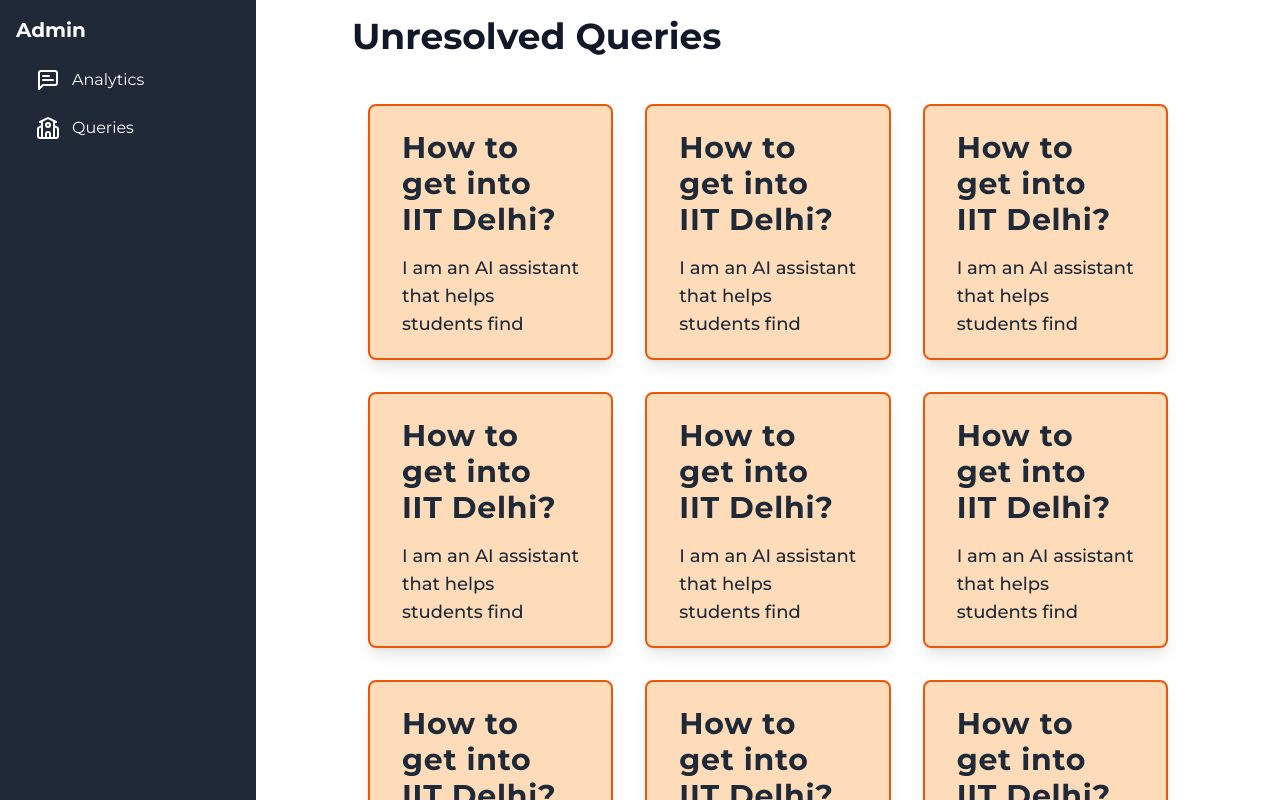
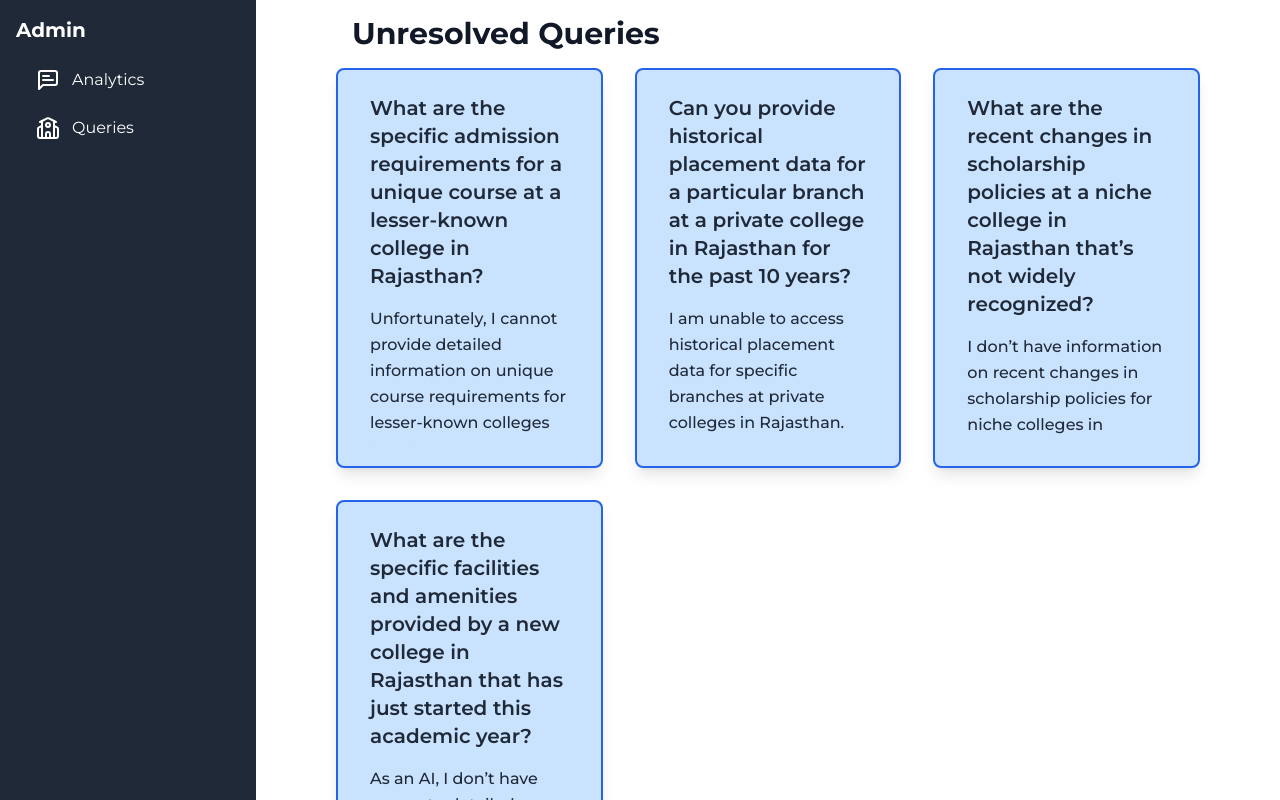
Before and after one commit to NilanchalaPanda/campusPro, a Next.js app: page /admin/queries in a window 1280 px wide. Built offline with nearby package versions, Linux system fonts and the light colour scheme.

Commit message:
querycard updated

```diff
--- a/app/(AdminInterface)/admin/analytics/page.jsx
+++ b/app/(AdminInterface)/admin/analytics/page.jsx
@@ -24,20 +24,6 @@ const tableData = [
 
 function Analytics() {
   const [userCount, setUserCount] = useState(500)
-
-  useEffect(() => {
-    const fetchUsercount = async () => {
-      try {
-        const response = await fetch('api/admin/usercount')
-        const data = await response.json()
-        setUserCount(data.userCount)
-      } catch {
-        console.error('Failed to fetch the number of users and the query count')
-      }
-    }
-
-    fetchUsercount()
-  }, [])
 
   return (
     <div className='space-y-8 p-8'>
--- a/app/(AdminInterface)/admin/queries/page.jsx
+++ b/app/(AdminInterface)/admin/queries/page.jsx
@@ -3,63 +3,41 @@ import React from 'react'
 
 function Queries() {
   return (
-    <div className='h-full w-full'>
-      <h1 className='px-4 py-4 text-start text-4xl font-bold text-gray-900'>
+    <div className='mb-10 w-full'>
+      <h1 className='px-4 py-4 text-start text-3xl font-bold text-gray-900'>
         Unresolved Queries
       </h1>
-      <div className='grid grid-cols-3 items-center gap-8 p-8'>
+      <div className='grid grid-cols-3 items-center gap-8'>
         <Querycard
-          query={'How to get into IIT Delhi?'}
+          query={
+            'What are the specific admission requirements for a unique course at a lesser-known college in Rajasthan?'
+          }
           response={
-            'I am an AI assistant that helps students find engineering colleges in Rajasthan. I am unable to answer your question.'
+            'Unfortunately, I cannot provide detailed information on unique course requirements for lesser-known colleges in Rajasthan. Please refer to the college’s official website or contact their admissions office for accurate details.'
           }
         />
         <Querycard
-          query={'How to get into IIT Delhi?'}
+          query={
+            'Can you provide historical placement data for a particular branch at a private college in Rajasthan for the past 10 years?'
+          }
           response={
-            'I am an AI assistant that helps students find engineering colleges in Rajasthan. I am unable to answer your question.'
+            'I am unable to access historical placement data for specific branches at private colleges in Rajasthan. For accurate placement statistics, please contact the college’s placement cell directly.'
           }
         />
         <Querycard
-          query={'How to get into IIT Delhi?'}
+          query={
+            'What are the recent changes in scholarship policies at a niche college in Rajasthan that’s not widely recognized?'
+          }
           response={
-            'I am an AI assistant that helps students find engineering colleges in Rajasthan. I am unable to answer your question.'
+            'I don’t have information on recent changes in scholarship policies for niche colleges in Rajasthan. For the most up-to-date information, please visit the college’s official website or contact their financial aid office.'
           }
         />
         <Querycard
-          query={'How to get into IIT Delhi?'}
+          query={
+            'What are the specific facilities and amenities provided by a new college in Rajasthan that has just started this academic year?'
+          }
           response={
-            'I am an AI assistant that helps students find engineering colleges in Rajasthan. I am unable to answer your question.'
-          }
-        />
-        <Querycard
-          query={'How to get into IIT Delhi?'}
-          response={
-            'I am an AI assistant that helps students find engineering colleges in Rajasthan. I am unable to answer your question.'
-          }
-        />
-        <Querycard
-          query={'How to get into IIT Delhi?'}
-          response={
-            'I am an AI assistant that helps students find engineering colleges in Rajasthan. I am unable to answer your question.'
-          }
-        />
-        <Querycard
-          query={'How to get into IIT Delhi?'}
-          response={
-            'I am an AI assistant that helps students find engineering colleges in Rajasthan. I am unable to answer your question.'
-          }
-        />
-        <Querycard
-          query={'How to get into IIT Delhi?'}
-          response={
-            'I am an AI assistant that helps students find engineering colleges in Rajasthan. I am unable to answer your question.'
-          }
-        />
-        <Querycard
-          query={'How to get into IIT Delhi?'}
-          response={
-            'I am an AI assistant that helps students find engineering colleges in Rajasthan. I am unable to answer your question.'
+            'As an AI, I don’t have access to detailed information about the facilities and amenities of newly established colleges in Rajasthan. For comprehensive details, check the college’s website or contact their administrative office.'
           }
         />
       </div>
--- a/components/Querycard.jsx
+++ b/components/Querycard.jsx
@@ -1,13 +1,13 @@
 const Querycard = ({ query, response }) => {
   return (
-    <div className='rounded-lg border-2 border-orange-600 bg-orange-300/50 px-8 py-6  shadow-lg'>
-      <div className='mb-4'>
-        <h2 className='text-2xl font-bold leading-tight tracking-wide text-gray-800 md:text-3xl'>
+    <div className='flex h-[400px] flex-col rounded-lg border-2 border-blue-600 bg-blue-300/50 px-8 py-6 shadow-lg'>
+      <div className='mb-4 flex-grow'>
+        <h2 className='text-sm font-semibold leading-tight text-gray-800 md:text-xl'>
           {query}
         </h2>
       </div>
-      <div className='scrollbar h-[10vh] overflow-x-auto'>
-        <p className='text-base font-medium leading-relaxed text-gray-800 md:text-lg'>
+      <div className='flex-grow overflow-y-auto'>
+        <p className='text-base font-medium leading-relaxed text-gray-800 md:text-md'>
           {response}
         </p>
       </div>
```
